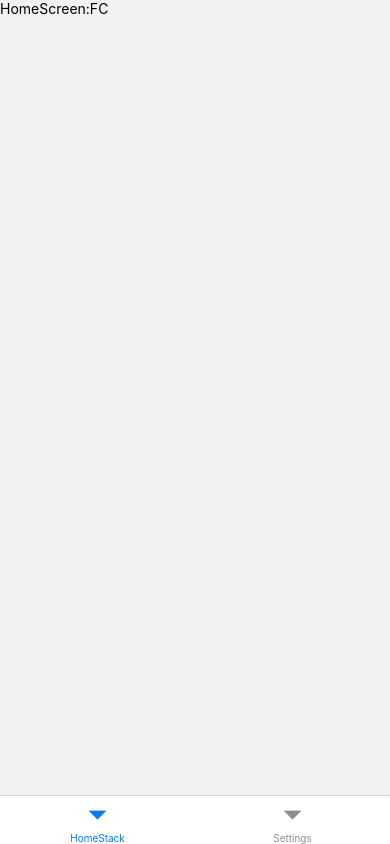
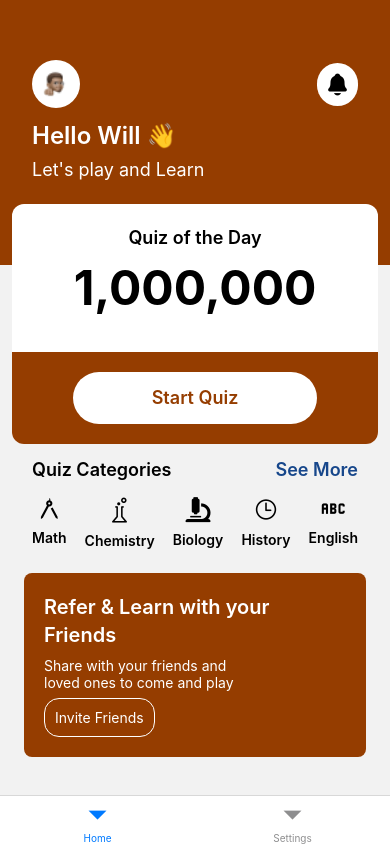
Before and after one commit to mach98/sparks, a React Native app: screen / in a window 390 px wide. Built offline with nearby package versions, Linux system fonts and the light colour scheme.

Commit message:
navigator updated

```diff
--- a/package.json
+++ b/package.json
@@ -13,6 +13,7 @@
     "@react-navigation/bottom-tabs": "^6.6.1",
     "@react-navigation/native": "^6.1.18",
     "@react-navigation/native-stack": "^6.11.0",
+    "@react-navigation/stack": "^6.4.1",
     "babel-plugin-module-resolver": "^5.0.2",
     "expo": "~51.0.24",
     "expo-status-bar": "~1.12.1",
--- a/src/domain/models/navigation.ts
+++ b/src/domain/models/navigation.ts
@@ -7,13 +7,13 @@ export type RootStackParamList = {
 };
 
 export type BottomTabNavigatorParamList = {
-  [ROUTES.HomeStack]: undefined;
+  [ROUTES.HomeStack]: NavigatorScreenParams<HomeStackNavigatorParamList>;
   [ROUTES.Settings]: undefined;
 };
 
 export type HomeStackNavigatorParamList = {
   [ROUTES.Home]: undefined;
-  [ROUTES.QuizStack]: undefined;
+  [ROUTES.QuizStack]: NavigatorScreenParams<QuizStackNavigatorParamList>;
 };
 
 export type QuizStackNavigatorParamList = {
--- a/src/navigation/BottomTab.navigator.tsx
+++ b/src/navigation/BottomTab.navigator.tsx
@@ -9,7 +9,11 @@ const Tab = createBottomTabNavigator<BottomTabNavigatorParamList>();
 export const BottomTabNavigator = () => {
   return (
     <Tab.Navigator screenOptions={{ headerShown: false }}>
-      <Tab.Screen name={ROUTES.HomeStack} component={HomeStackNavigator} />
+      <Tab.Screen
+        name={ROUTES.HomeStack}
+        component={HomeStackNavigator}
+        options={{ title: 'Home' }}
+      />
       <Tab.Screen name={ROUTES.Settings} component={SettingsScreen} />
     </Tab.Navigator>
   );
--- /dev/null
+++ b/src/navigation/useTypedNavigation.ts
@@ -0,0 +1,14 @@
+import { useNavigation } from '@react-navigation/native';
+import { StackNavigationProp } from '@react-navigation/stack';
+import {
+  HomeStackNavigatorParamList,
+  QuizStackNavigatorParamList,
+  RootStackParamList,
+} from '../domain/models/navigation';
+
+export const useRootNavigation = () =>
+  useNavigation<StackNavigationProp<RootStackParamList>>();
+export const useHomeStackNavigation = () =>
+  useNavigation<StackNavigationProp<HomeStackNavigatorParamList>>();
+export const useQuizStackNavigation = () =>
+  useNavigation<StackNavigationProp<QuizStackNavigatorParamList>>();
--- a/src/screens/Home/HomeScreen.tsx
+++ b/src/screens/Home/HomeScreen.tsx
@@ -1,13 +1,134 @@
-import { View, Text } from 'react-native';
+import {
+  View,
+  Text,
+  SafeAreaView,
+  Pressable,
+  Image,
+  TouchableOpacity,
+} from 'react-native';
 import React, { FC } from 'react';
 import { HomeStackNavigatorParamListNavProps } from '../../domain/models/navigation';
 import { ROUTES } from '../../navigation/routes';
+import {
+  AntDesign,
+  FontAwesome5,
+  Ionicons,
+  MaterialCommunityIcons,
+  MaterialIcons,
+  SimpleLineIcons,
+} from '@expo/vector-icons';
+import { COLORS } from '@/src/themes/colors';
+import { Avatar } from '@/src/themes/images';
+import { useHomeStackNavigation } from '@/src/navigation/useTypedNavigation';
 
 const HomeScreen: FC<HomeStackNavigatorParamListNavProps<ROUTES.Home>> = () => {
+  const navigation = useHomeStackNavigation();
   return (
-    <View>
-      <Text>HomeScreen:FC</Text>
-    </View>
+    <SafeAreaView className='flex-1'>
+      <View className='h-1/3 top-0 bg-primary' />
+      <View className='h-3/5' />
+      <View className='absolute top-0 right-3 left-3'>
+        <View className='p-5 mt-10'>
+          <View className='flex-row justify-between items-center'>
+            <TouchableOpacity className='rounded-full bg-white p-2'>
+              <Image
+                source={require('../../../assets/avatar.png')}
+                className='bg-white rounded-full p-4'
+                resizeMode='contain'
+              />
+            </TouchableOpacity>
+            <TouchableOpacity className='rounded-full bg-white p-2'>
+              <Ionicons
+                size={25}
+                name='notifications'
+                className='rounded-full bg-white'
+                color={COLORS.black}
+              />
+            </TouchableOpacity>
+          </View>
+          <Text className='text-white font-semibold text-2xl mt-3'>
+            Hello Will 👋
+          </Text>
+          <Text className='text-white font-regular text-lg mt-1'>
+            Let's play and Learn
+          </Text>
+        </View>
+        <View className='bg-white items-center rounded-xl w-full'>
+          <View className='p-5 items-center'>
+            <Text className='text-darkBlue text-lg font-semibold text-center'>
+              Quiz of the Day
+            </Text>
+            <Text className='text-darkBlue text-5xl font-bold mt-3'>
+              1,000,000
+            </Text>
+          </View>
+          <View className='mt-5 bg-primary w-full rounded-b-xl p-5 flex-row justify-center items-center'>
+            <TouchableOpacity className='bg-white px-5 py-3 rounded-full w-3/4'>
+              <Text className='text-center text-lg font-semibold text-primary'>
+                Start Quiz
+              </Text>
+            </TouchableOpacity>
+          </View>
+        </View>
+        <View className='px-5 py-3'>
+          <View className='flex-row justify-between'>
+            <Text className='text-black text-lg font-semibold'>
+              Quiz Categories
+            </Text>
+            <TouchableOpacity
+              onPress={() =>
+                navigation.navigate(ROUTES.QuizStack, {
+                  screen: ROUTES.QuizDetails,
+                })
+              }
+            >
+              <Text className='text-blue text-lg font-semibold'>See More</Text>
+            </TouchableOpacity>
+          </View>
+          <View className='flex-row justify-between mt-3'>
+            <TouchableOpacity className='items-center'>
+              <MaterialCommunityIcons name='math-compass' size={25} />
+              <Text className='mt-2 font-semibold'>Math</Text>
+            </TouchableOpacity>
+            <TouchableOpacity className='items-center'>
+              <SimpleLineIcons name='chemistry' size={25} />
+              <Text className='mt-2 font-semibold'>Chemistry</Text>
+            </TouchableOpacity>
+            <TouchableOpacity className='items-center'>
+              <FontAwesome5 name='microscope' size={25} />
+              <Text className='mt-2 font-semibold'>Biology</Text>
+            </TouchableOpacity>
+            <TouchableOpacity className='items-center'>
+              <Ionicons name='time-outline' size={25} />
+              <Text className='mt-2 font-semibold'>History</Text>
+            </TouchableOpacity>
+            <TouchableOpacity className='items-center'>
+              <MaterialCommunityIcons name='alphabetical-variant' size={25} />
+              <Text className='mt-2 font-semibold'>English</Text>
+            </TouchableOpacity>
+          </View>
+        </View>
+        <View className='items-start bg-primary m-3 p-5 rounded-lg'>
+          <Text className='text-white text-xl font-semibold'>
+            Refer & Learn with your Friends
+          </Text>
+          <Text className='text-white font-base w-4/6 mt-2'>
+            Share with your friends and loved ones to come and play
+          </Text>
+          <TouchableOpacity
+            style={{
+              padding: 10,
+              borderWidth: 1,
+              borderRadius: 15,
+              borderColor: 'white',
+              marginTop: 7,
+            }}
+          >
+            <Text className='text-white'>Invite Friends</Text>
+          </TouchableOpacity>
+        </View>
+      </View>
+    </SafeAreaView>
   );
 };
 
--- a/src/themes/colors.ts
+++ b/src/themes/colors.ts
@@ -0,0 +1,5 @@
+export const COLORS = {
+  primary: '#953D00',
+  white: '#FFF',
+  black: '#000000',
+};
--- a/src/themes/images.ts
+++ b/src/themes/images.ts
@@ -0,0 +1,3 @@
+import Avatar from '@/assets/images/avatar.png';
+
+export { Avatar };
--- a/tailwind.config.js
+++ b/tailwind.config.js
@@ -5,6 +5,7 @@ module.exports = {
     extend: {
       colors: {
         primary: '#953D00',
+        blue: '#17478B',
       },
     },
   },
--- a/tsconfig.json
+++ b/tsconfig.json
@@ -10,8 +10,6 @@
   },
   "include": [
     "**/*.ts",
-    "**/*.tsx",
-    ".expo/types/**/*.ts",
-    "expo-env.d.ts"
+    "**/*.tsx"
   ]
 }
```
Also changed, not shown: assets/avatar.png (added), 1 other file (tests, documents, lock files or other folders).
